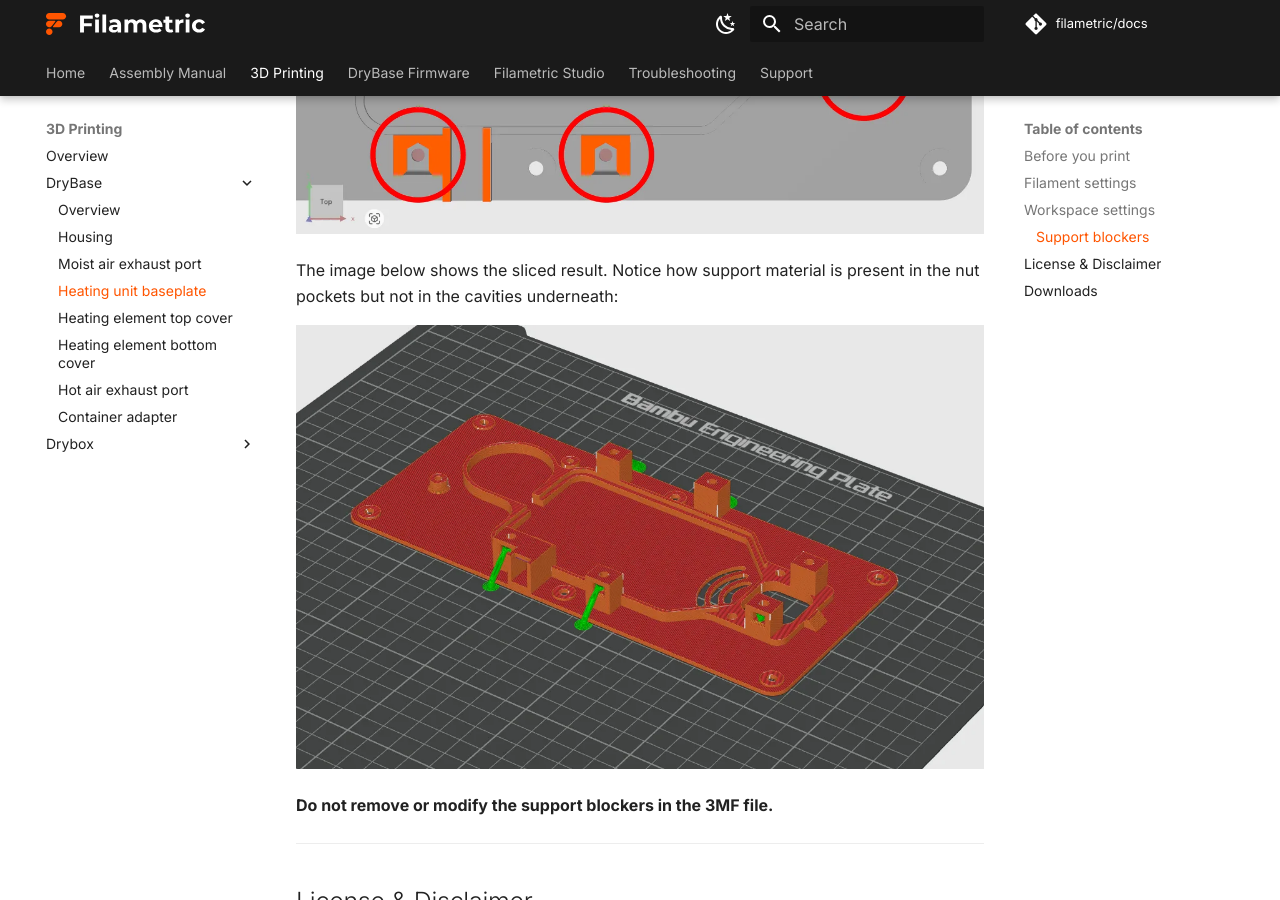
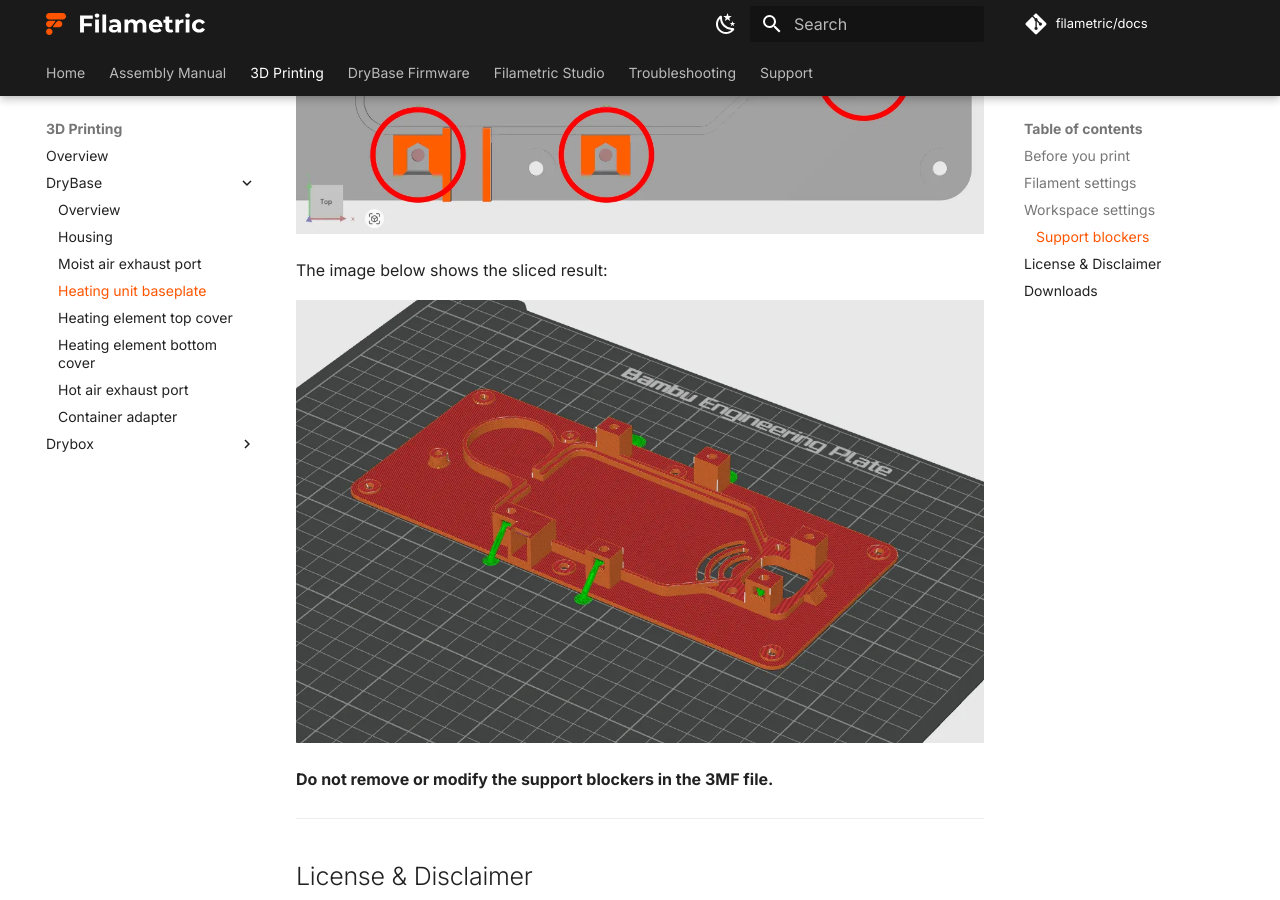
Before and after one commit to Filametric/docs, an MkDocs documentation site: the page built from docs/3d-printing/heating-unit-baseplate.md, in a window 1280 px wide and 900 px high, scrolled down 3027 px. Built offline with MkDocs 1.6.1 and Material for MkDocs 9.7.7, drawn with Linux system fonts in a browser that asks for light colours; comment, search, counter and statistics services are not loaded.

Commit message:
Simplify sliced result description in baseplate guide

```diff
--- a/docs/3d-printing/heating-unit-baseplate.md
+++ b/docs/3d-printing/heating-unit-baseplate.md
@@ -64,7 +64,7 @@
 
 ![Support blockers](../images/3d-printing/heating-unit-baseplate-support-blockers.webp)
 
-The image below shows the sliced result. Notice how support material is present in the nut pockets but not in the cavities underneath:
+The image below shows the sliced result:
 
 ![Sliced result](../images/3d-printing/heating-unit-baseplate-sliced.webp)
 
```
